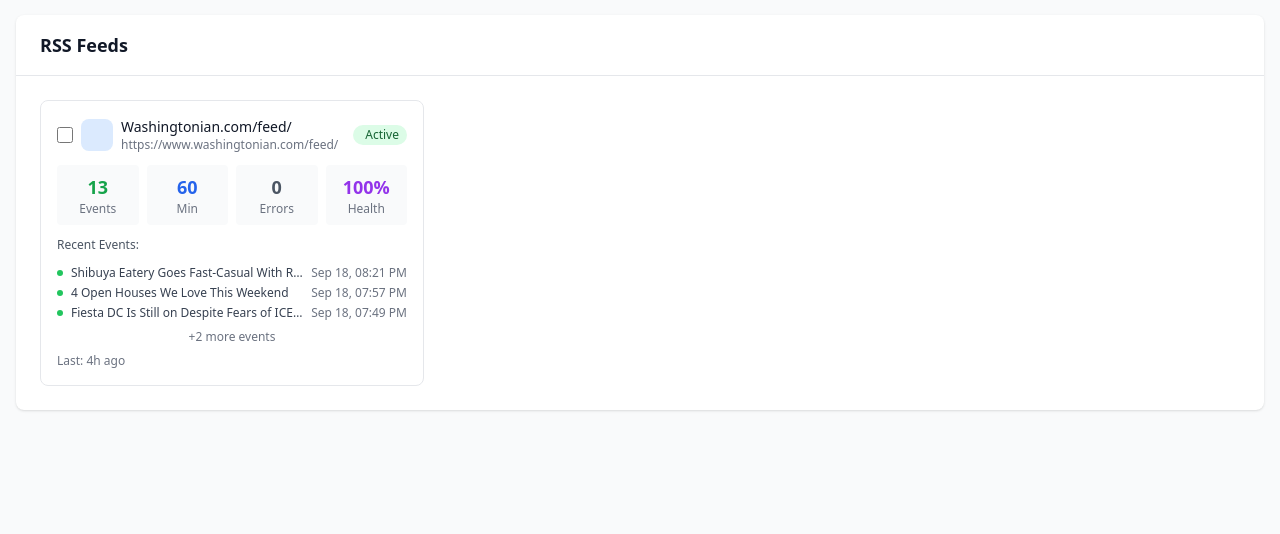
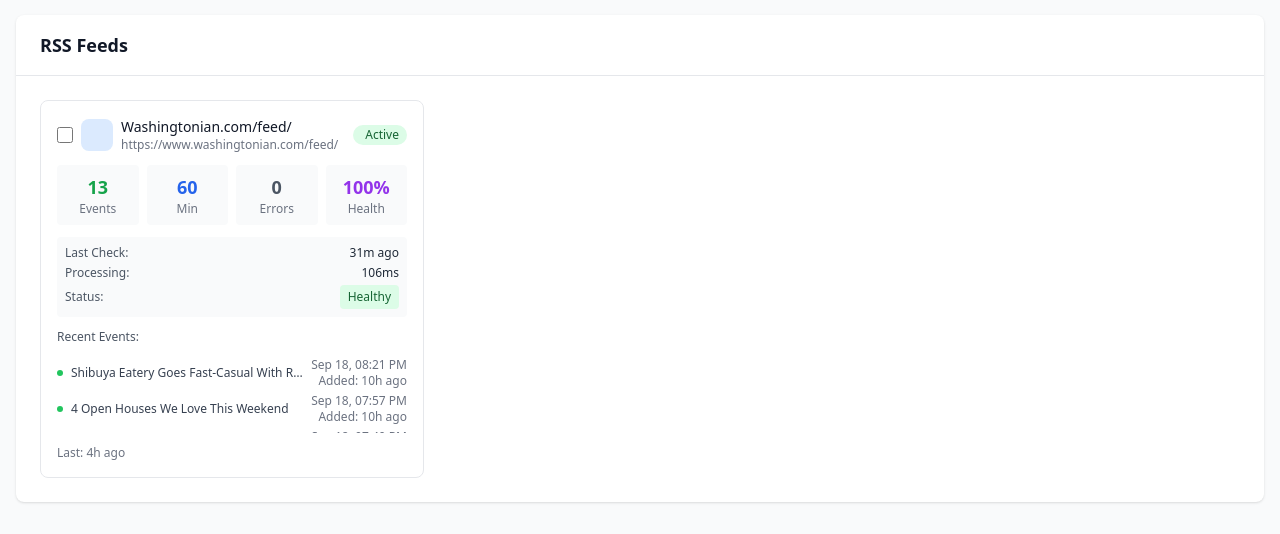
Before and after one commit to peteraly/cal, a Flask app: page /admin/rss-feeds in a window 1280 px wide. Shown: the part 646-1180 px from the top of the page. Before the commit the page ends 1057 px from the top, so only its background shows below. Run offline with Flask 3, Linux system fonts and the light colour scheme; the visitor is signed in with stand-in values (Sample User, id 1); data comes from the database, SQL or seed files in the repository; both versions use the stored data as it was after the commit; some libraries are stand-ins or nearby versions.

Commit message:
🕒 Enhanced RSS Feed Timing Information Display
✅ New Features Added:
- **Feed Processing Info Panel** - Shows last check time, processing time, and status
- **Event Timeline Display** - Shows when events were published vs when added to our database
- **Real-time Processing Metrics** - Displays response times and feed health status
- **Enhanced Event Details** - Shows both source publication time and database creation time

🔧 Technical Improvements:
- Updated RSS manager to include last_check_time and last_response_time from logs
- Enhanced get_feed_events API to include created_at timestamps
- Added comprehensive timing information to feed cards
- Improved event display with dual timestamps (published vs added)

📊 Information Now Displayed:
- **Last Check Time** - When the RSS feed was last processed
- **Processing Time** - How long it took to process the feed (in milliseconds)
- **Feed Status** - Healthy/Issues indicator with color coding
- **Event Publication Time** - When the event was published on the source website
- **Event Added Time** - When the event was added to our database
- **Processing Performance** - Real-time metrics for feed health monitoring

🎯 User Benefits:
- Complete visibility into RSS feed processing timeline
- Ability to track how quickly events are being added to the calendar
- Performance monitoring for feed processing speed
- Clear indication of feed health and processing status

```diff
--- a/app.py
+++ b/app.py
@@ -1691,7 +1691,7 @@ def get_feed_events(feed_id):
         limit = request.args.get('limit', 50)
         cursor.execute('''
             SELECT e.id, e.title, e.description, e.start_datetime, e.end_datetime,
-                   e.location_name, e.address, e.price_info, e.url, e.tags, e.category_id
+                   e.location_name, e.address, e.price_info, e.url, e.tags, e.category_id, e.created_at
             FROM events e
             INNER JOIN event_sources es ON e.id = es.event_id
             WHERE es.feed_id = ?
@@ -1712,7 +1712,8 @@ def get_feed_events(feed_id):
                 'price_info': row[7],
                 'url': row[8],
                 'tags': row[9],
-                'category_id': row[10]
+                'category_id': row[10],
+                'created_at': row[11]
             }
             events.append(event)
 
--- a/rss_manager.py
+++ b/rss_manager.py
@@ -487,11 +487,19 @@ class RSSManager:
         cursor.execute('''
             SELECT f.id, f.name, f.url, f.description, f.category, f.is_active,
                    f.last_checked, f.created_at, f.update_interval, f.consecutive_failures,
-                   COUNT(es.event_id) as total_events
+                   COUNT(es.event_id) as total_events,
+                   l.check_time as last_check_time,
+                   l.response_time_ms as last_response_time
             FROM rss_feeds f
             LEFT JOIN event_sources es ON f.id = es.feed_id
+            LEFT JOIN (
+                SELECT feed_id, check_time, response_time_ms,
+                       ROW_NUMBER() OVER (PARTITION BY feed_id ORDER BY check_time DESC) as rn
+                FROM rss_feed_logs
+            ) l ON f.id = l.feed_id AND l.rn = 1
             GROUP BY f.id, f.name, f.url, f.description, f.category, f.is_active,
-                     f.last_checked, f.created_at, f.update_interval, f.consecutive_failures
+                     f.last_checked, f.created_at, f.update_interval, f.consecutive_failures,
+                     l.check_time, l.response_time_ms
             ORDER BY f.created_at DESC
         ''')
 
@@ -509,7 +517,9 @@ class RSSManager:
                 'created_at': row[7],
                 'update_interval': row[8],
                 'consecutive_failures': row[9] or 0,
-                'total_events': row[10] or 0
+                'total_events': row[10] or 0,
+                'last_check_time': row[11],
+                'last_response_time': row[12] or 0
             }
             feeds.append(feed)
 
--- a/templates/rss_feeds.html
+++ b/templates/rss_feeds.html
@@ -308,6 +308,24 @@
                             </div>
                         </div>
 
+                        <!-- Feed Processing Info -->
+                        <div class="mb-3 p-2 bg-gray-50 rounded text-xs">
+                            <div class="flex justify-between items-center mb-1">
+                                <span class="text-gray-600">Last Check:</span>
+                                <span class="text-gray-800" x-text="formatTimeAgo(feed.last_check_time)"></span>
+                            </div>
+                            <div class="flex justify-between items-center mb-1">
+                                <span class="text-gray-600">Processing:</span>
+                                <span class="text-gray-800" x-text="feed.last_response_time + 'ms'"></span>
+                            </div>
+                            <div class="flex justify-between items-center">
+                                <span class="text-gray-600">Status:</span>
+                                <span class="px-2 py-1 rounded text-xs"
+                                      :class="feed.consecutive_failures > 0 ? 'bg-red-100 text-red-800' : 'bg-green-100 text-green-800'"
+                                      x-text="feed.consecutive_failures > 0 ? 'Issues' : 'Healthy'"></span>
+                            </div>
+                        </div>
+
                         <!-- Recent Events Preview -->
                         <div class="mb-3" x-show="feed.recent_events && feed.recent_events.length > 0">
                             <div class="text-xs font-medium text-gray-600 mb-2">Recent Events:</div>
@@ -316,7 +334,10 @@
                                     <div class="flex items-center space-x-2 text-xs">
                                         <div class="w-1.5 h-1.5 bg-green-500 rounded-full flex-shrink-0"></div>
                                         <span class="text-gray-700 truncate flex-1" x-text="event.title"></span>
-                                        <span class="text-gray-500 flex-shrink-0" x-text="formatEventDate(event.start_datetime)"></span>
+                                        <div class="flex flex-col items-end text-gray-500 flex-shrink-0">
+                                            <span class="text-xs" x-text="formatEventDate(event.start_datetime)"></span>
+                                            <span class="text-xs" x-text="'Added: ' + formatTimeAgo(event.created_at)"></span>
+                                        </div>
                                     </div>
                                 </template>
                                 <div x-show="feed.recent_events && feed.recent_events.length > 3" class="text-xs text-gray-500 text-center pt-1">
```
Also changed, not shown: calendar.db.
